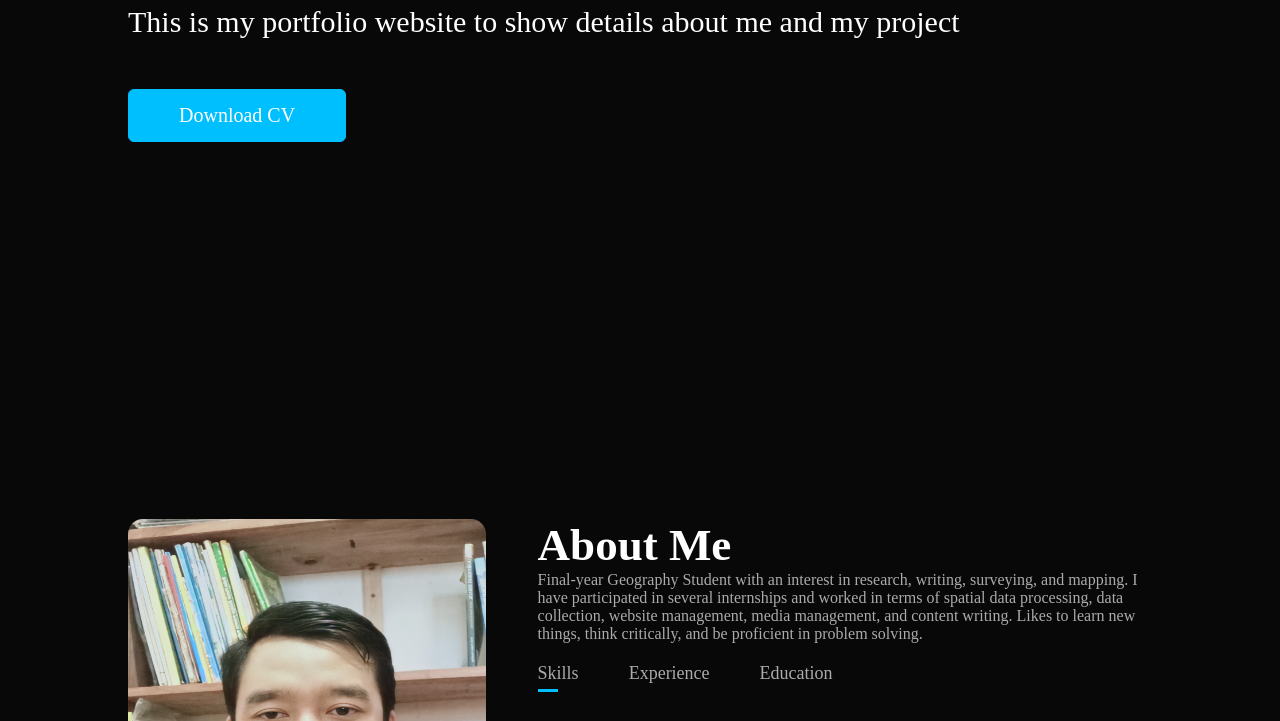
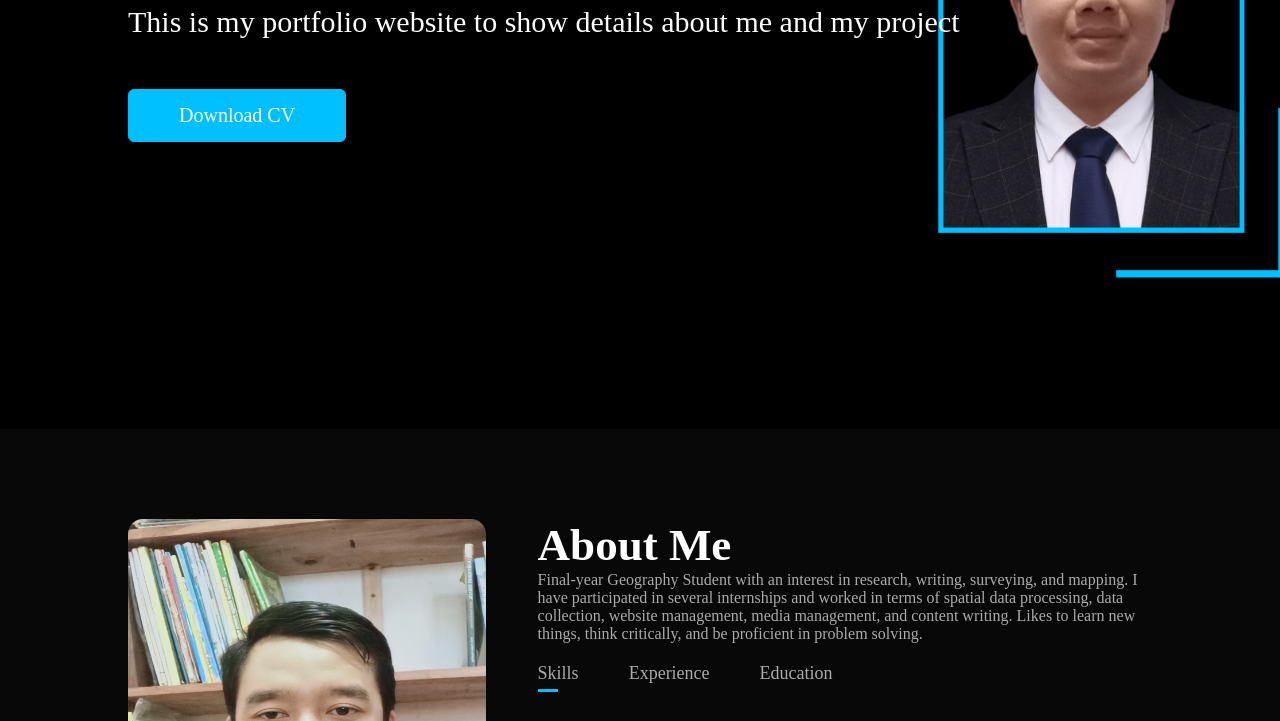
Before and after one commit to mohammadrizala/Portfolio, a plain HTML site: page index.html in a window 1280 px wide. Shown: the part 371-1092 px from the top of the page. Drawn offline with Linux system fonts and the light colour scheme.

Commit message:
Update style.css

```diff
--- a/src/style.css
+++ b/src/style.css
@@ -14,7 +14,9 @@ body{
 #header{
     width: 100%;
     height: 100vh;
-    background-image: url(img/header_background.png);
+    background-image: url(/img/header_background.png);
+    background-size: cover;
+    background-position: center;
 }
 .container{
     padding: 10px 10%;
```
